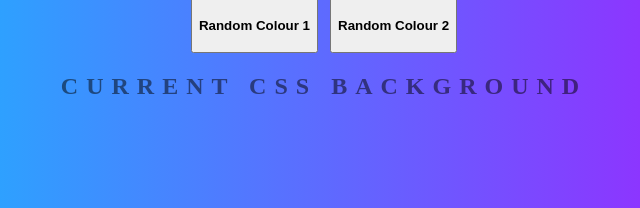
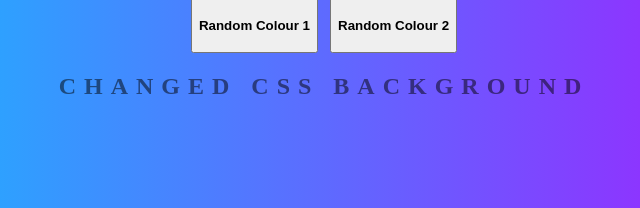
Before and after one commit to AdityaRoy101/Test_playground, a plain HTML site: page index.html in a window 1280 px wide. Shown: the part 235-443 px from the top of the page, 316-956 px from the left. Drawn offline with Linux system fonts and the light colour scheme.

Commit message:
Changed the text

```diff
--- a/index.html
+++ b/index.html
@@ -11,7 +11,7 @@
 	<br>
 	<button class="randomColor1"><strong><h4>Random Colour 1</h4></strong></button>
 	<button class="randomColor2"><strong><h4>Random Colour 2</h4></strong></button>
-	<h2>Current CSS Background</h2>
+	<h2>changed css background</h2>
 	<h3></h3>
 	<script type="text/javascript" src="javascript.js"></script>
 </body>
```
